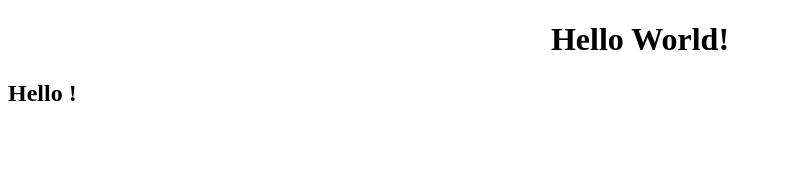
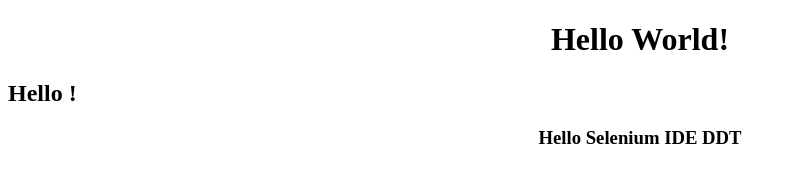
Before and after one commit to wangding/git-demo, a plain HTML site: page hello.html in a window 1280 px wide. Shown: the whole page, without its empty margins (0-795 px from the left). Drawn offline with Linux system fonts and the light colour scheme.

Commit message:
add h3 hello

```diff
--- a/hello.html
+++ b/hello.html
@@ -4,7 +4,7 @@
 		<meta charset="UTF-8">
 		<title>Hello World!</title>
 		<style>
-			h1 {
+			h1 ,h3{
 				text-align: center;
 			}
 		</style>
@@ -12,5 +12,6 @@
 	<body>
 		<h1>Hello World!</h1>
 		<h2>Hello !</h2>
+		<h3>Hello Selenium IDE DDT</h3>
 	</body>
 </html>
```
